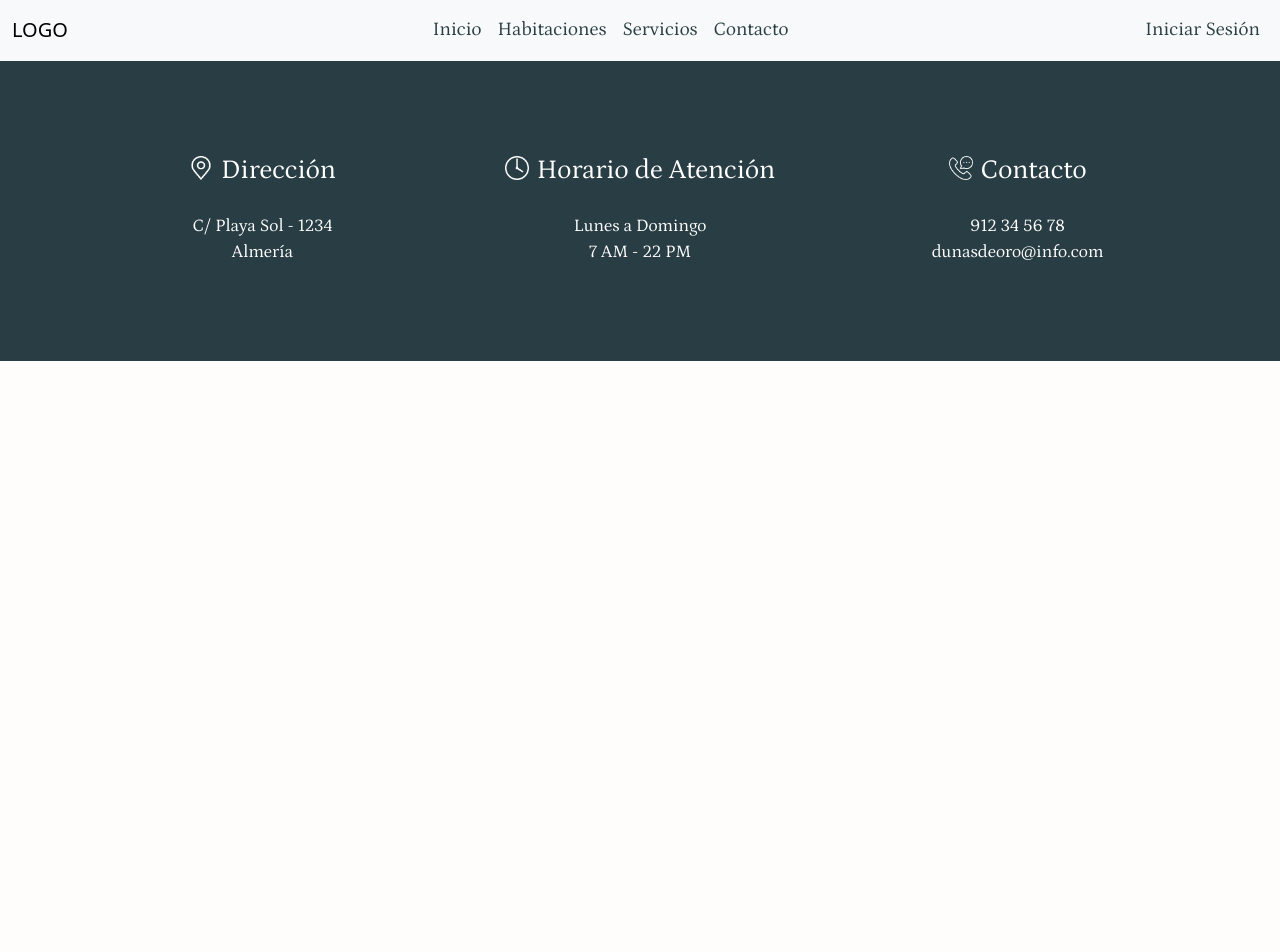
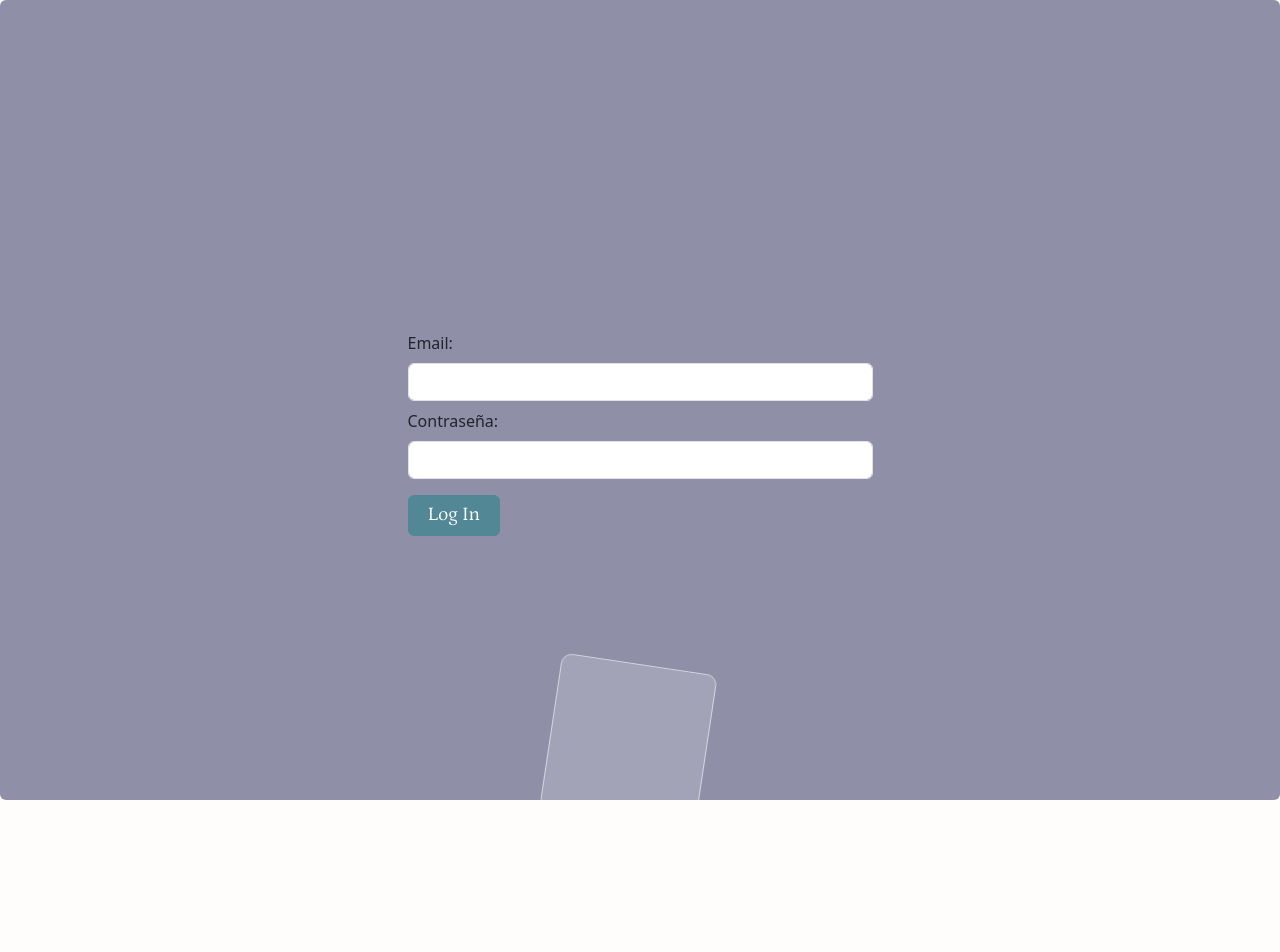
Before and after one commit to ccaileon/Proyecto, a React (Vite) app in the folder frontend/react-app/: page /employee in a window 1280 px wide. Shown: the top 952 px of the page. Before the commit the page ends 800 px from the top, so only its background shows below. Built offline with nearby package versions, Linux system fonts and the light colour scheme.

Commit message:
Se ha añadido una sección de login para la zona de empleados, en la siguiente sesión de trabajo se añadira un logo como navbar estético, se añadirá la validación de formulario, y se empezará a trabajar en el menú carousel.

```diff
--- a/frontend/react-app/src/App.jsx
+++ b/frontend/react-app/src/App.jsx
@@ -1,20 +1,19 @@
-import { BrowserRouter as Router, Route, Routes } from "react-router-dom";
+import { BrowserRouter as Router, Route, Routes } from "react-router-dom"
+import Navbar from "./components/Navbar.jsx"
 import Inicio from "./pages/Inicio/Inicio.jsx";
 import Habitaciones from "./pages/Habitaciones/Habitaciones.jsx";
 import Servicios from "./pages/Servicios/Servicios.jsx";
 import Contacto from "./pages/Contacto/Contacto.jsx";
 import Login from "./pages/Login/Login.jsx";
 import Registro from "./pages/Registro/Registro.jsx";
-
-import Navbar from "./components/Navbar.jsx";
-import Footer from "./components/Footer.jsx";
-
+import EmployeeLogin from "./pages/employeeRoutes/employee-login/EmployeeLogin.jsx";
+import Footer from "./components/Footer.jsx"
 import "./index.css";
 
 function App() {
-  return (
+  return(
 <Router>
-      <Navbar />
+  <Navbar/>
   <div className="pages-container">
     <Routes>
       <Route path="/" element={<Inicio />} />
@@ -23,11 +22,12 @@ function App() {
         <Route path="/contacto" element={<Contacto />} />
         <Route path="/login" element={<Login />} />
         <Route path="/registro" element={<Registro />} />
+       <Route path="/employee" element={<EmployeeLogin/>}/>
     </Routes>
+    <Footer/>
   </div>
-      <Footer />
 </Router>
-  );
+  )
 }
 
-export default App;
+export default App
--- /dev/null
+++ b/frontend/react-app/src/pages/employeeRoutes/components/emp-background/EmpBackground.jsx
@@ -0,0 +1,18 @@
+import { ListGroup } from "react-bootstrap";
+import "./empBackground.css";
+
+const EmpBackground = ()=>{
+    return(
+        <ListGroup className="z-2 background">
+            <ListGroup.Item></ListGroup.Item>
+            <ListGroup.Item></ListGroup.Item>
+            <ListGroup.Item></ListGroup.Item>
+            <ListGroup.Item></ListGroup.Item>
+            <ListGroup.Item></ListGroup.Item>
+            <ListGroup.Item></ListGroup.Item>
+            <ListGroup.Item></ListGroup.Item>
+            <ListGroup.Item></ListGroup.Item>
+        </ListGroup>
+    )
+}
+export default EmpBackground;
--- /dev/null
+++ b/frontend/react-app/src/pages/employeeRoutes/components/emp-background/empBackground.css
@@ -0,0 +1,107 @@
+@keyframes animate {
+    0%{
+        transform: translateY(0) rotate(0deg);
+        opacity: 1;
+        border-radius: 0;
+    }
+    100%{
+        transform: translateY(-1000px) rotate(720deg);
+        opacity: 0;
+        border-radius: 50%;
+    }
+}
+
+.background {
+    position:fixed;
+    width: 100vw;
+    height: 100vh;
+    top: 0;
+    left: 0;
+    margin: 0;
+    padding: 0;
+    background: #8f90a8;
+    overflow: hidden;
+}
+.background .list-group-item {
+    position: absolute;
+    display: block;
+    list-style: none;
+    width: 20px;
+    height: 20px;
+    background: rgba(255, 255, 255, 0.2);
+    animation: animate 19s linear infinite;
+}
+
+
+
+
+.background .list-group-item:nth-child(0) {
+    left: 60%;
+    width: 153px;
+    height: 153px;
+    bottom: -153px;
+    animation-delay: 1s;
+}
+.background .list-group-item:nth-child(1) {
+    left: 43%;
+    width: 157px;
+    height: 157px;
+    bottom: -157px;
+    animation-delay: 3s;
+}
+.background .list-group-item:nth-child(2) {
+    left: 82%;
+    width: 178px;
+    height: 178px;
+    bottom: -178px;
+    animation-delay: 10s;
+}
+.background .list-group-item:nth-child(3) {
+    left: 41%;
+    width: 173px;
+    height: 173px;
+    bottom: -173px;
+    animation-delay: 13s;
+}
+.background .list-group-item:nth-child(4) {
+    left: 17%;
+    width: 163px;
+    height: 163px;
+    bottom: -163px;
+    animation-delay: 8s;
+}
+.background .list-group-item:nth-child(5) {
+    left: 66%;
+    width: 133px;
+    height: 133px;
+    bottom: -133px;
+    animation-delay: 16s;
+}
+.background .list-group-item:nth-child(6) {
+    left: 64%;
+    width: 151px;
+    height: 151px;
+    bottom: -151px;
+    animation-delay: 29s;
+}
+.background .list-group-item:nth-child(7) {
+    left: 43%;
+    width: 117px;
+    height: 117px;
+    bottom: -117px;
+    animation-delay: 8s;
+}
+.background .list-group-item:nth-child(8) {
+    left: 71%;
+    width: 154px;
+    height: 154px;
+    bottom: -154px;
+    animation-delay: 12s;
+}
+.background .list-group-item:nth-child(9) {
+    left: 86%;
+    width: 188px;
+    height: 188px;
+    bottom: -188px;
+    animation-delay: 31s;
+}
--- /dev/null
+++ b/frontend/react-app/src/pages/employeeRoutes/components/emp-login-form/EmpLoginForm.jsx
@@ -0,0 +1,24 @@
+
+import { FormProvider} from "react-hook-form";
+import { Container, Form, Col, Button} from "react-bootstrap";
+import "./empLoginForm.css"
+
+
+const EmpLoginForm = () => {
+    //{errors.emailAdmin?.type === 'required' && <p>El campo nombre es requerido</p>}
+    //{errors.emailAdmin?.type === 'pattern' && <p>El correo no está bien</p>}
+    return (
+            <Container className="z-3 position-sticky justify-content-center vw-100 vh-100 d-flex">
+                <Col xs={12} md={10} lg={8} xl={5}>
+                <FormProvider>
+                            <Form.Label className="mt-2">Email:</Form.Label>
+                            <Form.Control type="email" />
+                            <Form.Label className="mt-2">Contraseña:</Form.Label>
+                            <Form.Control type="password" />
+                                <Button className="mt-3 border-0" type="submit">Log In</Button>
+                </FormProvider>
+                </Col>
+            </Container>
+    )
+}
+export default EmpLoginForm;
--- /dev/null
+++ b/frontend/react-app/src/pages/employeeRoutes/components/emp-login-form/empLoginForm.css
@@ -0,0 +1,18 @@
+@media screen and (max-width: 500px){
+    .container{
+        padding-top:100px;
+        align-items: start;
+    }
+}
+@media screen and (min-width:501px){
+    .container{
+        align-items:center;
+        padding-bottom:15%;
+    }
+}
+@media screen and (min-width:500px) and (min-height:500px){
+    .container{
+        align-items:center;
+        padding-bottom:15%;
+    }
+}
--- /dev/null
+++ b/frontend/react-app/src/pages/employeeRoutes/employee-login/EmployeeLogin.jsx
@@ -0,0 +1,12 @@
+import EmpLoginForm from "../components/emp-login-form/EmpLoginForm";
+import EmpBackground from "../components/emp-background/EmpBackground";
+import { Container } from "react-bootstrap";
+const EmployeeLogin = ()=>{
+    return (
+        <Container fluid className="justify-content-center align-items-center w-100 h-100 d-flex">
+        <EmpLoginForm/>
+        <EmpBackground/>
+        </Container>
+    )
+}
+export default EmployeeLogin
--- /dev/null
+++ b/frontend/react-app/src/pages/employeeRoutes/employeeMenu/AdminMenu.jsx
@@ -0,0 +1,3 @@
+export default function AdminMenu(){
+    return <h1>Menu</h1>
+}
```
Also changed, not shown: frontend/react-app/src/pages/employeeRoutes/employee-login/employeeLogin.css (added, +8 -0 lines). Lines whose indentation alone changed are shown as unchanged.
